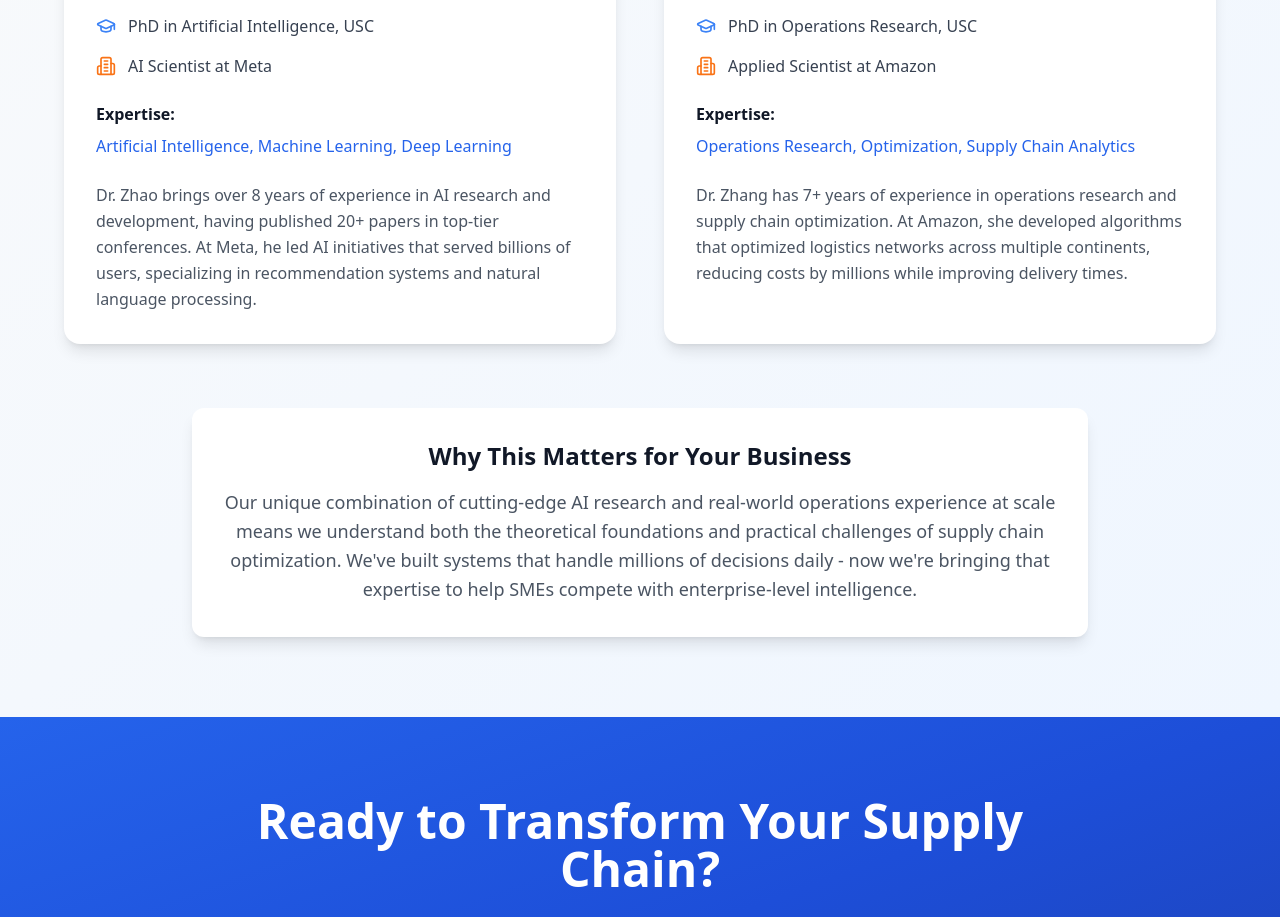
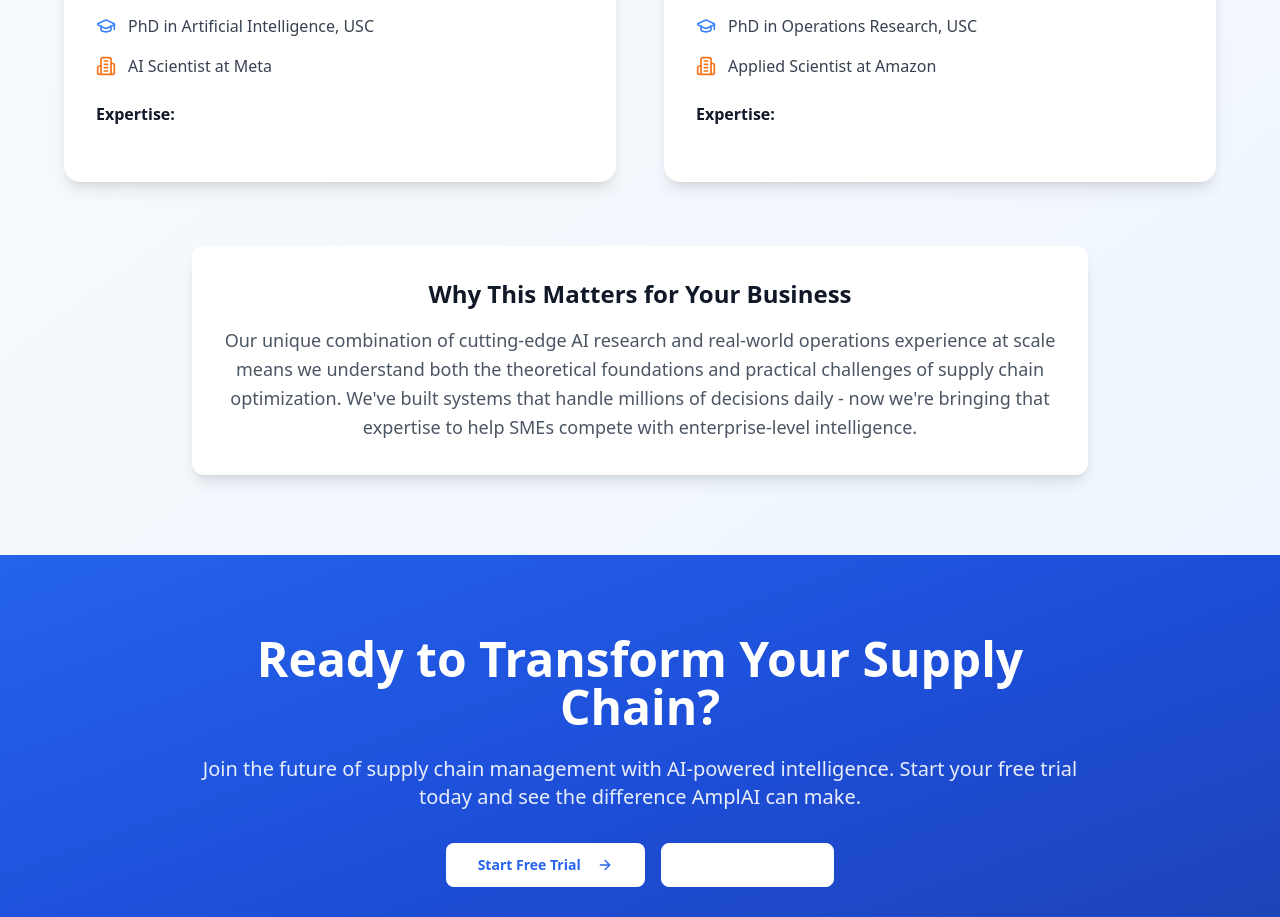
Before and after one commit to LoganZhao1997/amplai-supply-chain-ai, a React (Vite) app: page / in a window 1280 px wide. Shown: the part 2660-3577 px from the top of the page. Built offline with nearby package versions, Linux system fonts and the light colour scheme.

Commit message:
Update founder info

```diff
--- a/src/components/Founders.tsx
+++ b/src/components/Founders.tsx
@@ -7,8 +7,6 @@ const founders = [
     role: "Co-Founder & CEO",
     education: "PhD in Artificial Intelligence, USC",
     experience: "AI Scientist at Meta",
-    expertise: "Artificial Intelligence, Machine Learning, Deep Learning",
-    description: "Dr. Zhao brings over 8 years of experience in AI research and development, having published 20+ papers in top-tier conferences. At Meta, he led AI initiatives that served billions of users, specializing in recommendation systems and natural language processing.",
     icon: Brain
   },
   {
@@ -16,8 +14,6 @@ const founders = [
     role: "Co-Founder & CTO",
     education: "PhD in Operations Research, USC",
     experience: "Applied Scientist at Amazon",
-    expertise: "Operations Research, Optimization, Supply Chain Analytics",
-    description: "Dr. Zhang has 7+ years of experience in operations research and supply chain optimization. At Amazon, she developed algorithms that optimized logistics networks across multiple continents, reducing costs by millions while improving delivery times.",
     icon: BarChart3
   }
 ];
```
